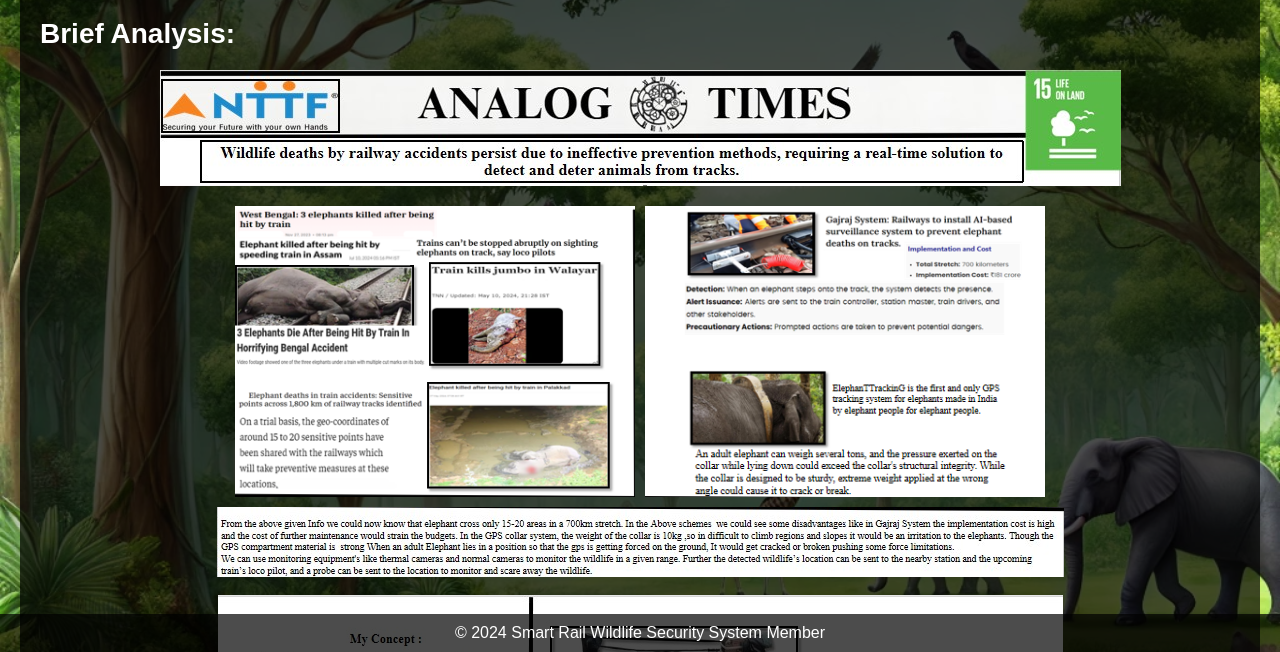
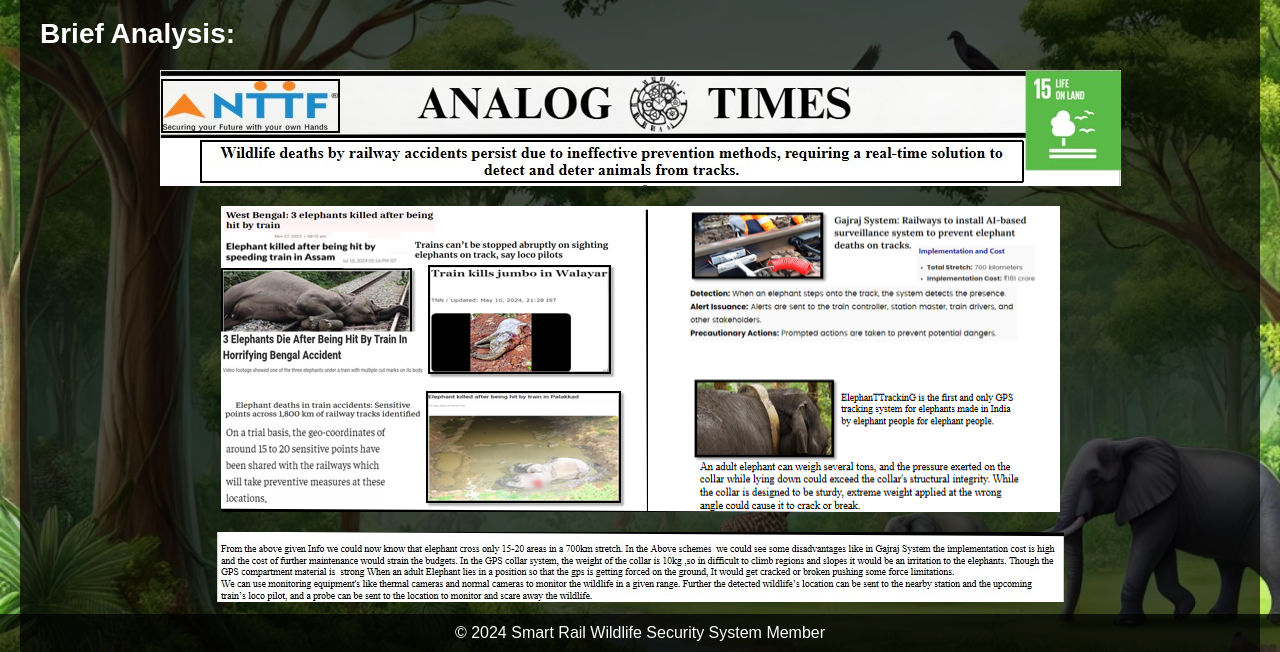
Before and after one commit to Anirudh-sha/Smart-Rail-Wildlife-Security-System, a plain HTML site: page index.html in a window 1280 px wide. Shown: the part 148-800 px from the top of the page. Drawn offline with Linux system fonts and the light colour scheme; a script that the page names is missing.

Commit message:
Update style1.css

```diff
--- a/style1.css
+++ b/style1.css
@@ -4,41 +4,31 @@
     padding: 0;
 }
 
-.image-layout {
-    display: flex;
-    flex-direction: column;
-    align-items: center;
-    margin: 20px;
+/* Big image */
+.big-image {
+    width: 100%; /* Full width of the container */
+    max-width: 600px; /* Set max width for the big image */
+    height: auto; /* Maintain aspect ratio */
+    display: block; /* Block-level to center */
+    margin: 0 auto; /* Center the image */
 }
 
-/* Style for the big image (1.jpg) */
-.big-image {
-    width: calc(100% - 40px); /* Ensure it aligns with other images */
-    max-width: 400px;
-    height: auto;
-    margin: 0 auto 10px; /* Center-align with bottom margin */
+/* Container for small images */
+.small-images-layout {
+    display: flex; /* Use flexbox to arrange side by side */
+    justify-content: center; /* Center the small images */
+    margin: 20px 0; /* Add vertical margin */
 }
 
-/* Style for the smaller images (2.jpg, 3.jpg, etc.) */
-.small-images-layout {
-    display: flex;
-    flex-wrap: wrap;
-    justify-content: center;
-    gap: 10px; /* Space between images */
+/* Small images */
+.small-image {
+    width: 45%; /* Set width to allow for two side by side */
+    height: auto; /* Maintain aspect ratio */
+    margin: 0 5%; /* Space between small images */
 }
 
-.small-images-layout img {
-    width: calc(50% - 10px); /* Two images per row, with spacing */
-    max-width: 400px;
-    height: auto;
-    margin-bottom: 10px;
+/* Center alignment for additional images */
+img.center {
+    display: block;
+    margin: 20px auto; /* Center additional images */
 }
-
-/* Media query to ensure responsiveness */
-@media (max-width: 768px) {
-    .big-image,
-    .small-images-layout img {
-        width: 100%; /* Full-width on smaller screens */
-        margin: 0 auto;
-    }
-}
```
